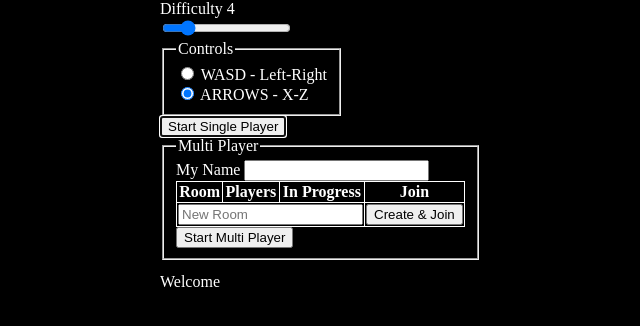
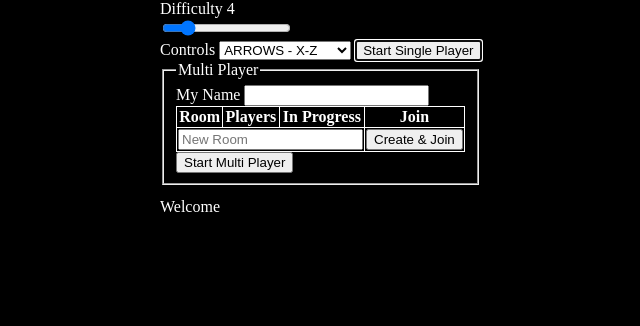
Before and after one commit to arobidoux/dr-oux, a plain HTML site: page assets/html/index.html in a window 1280 px wide. Shown: the whole page, without its empty margins (240-880 px from the left). Drawn offline with nearby package versions, Linux system fonts and the light colour scheme; files that its build step writes are made by us from their sources; no server answers; files whose address does not match are found by name.

Commit message:
fixed the input mapping duplicated bug

```diff
--- a/assets/html/index.html
+++ b/assets/html/index.html
@@ -13,11 +13,15 @@
     <div id="menu">
         <label for="difficulty">Difficulty <span value-of="difficulty"></span></label><br />
         <input type="range" min="1" max="20" name="difficulty" value="4"><br />
-        <fieldset style="display:inline-block">
-            <legend>Controls</legend>
-            <label><input type="radio" name="keymap" value="wasd"> WASD - Left-Right</label><br />
-            <label><input type="radio" name="keymap" value="arrows" checked> ARROWS - X-Z</label>
-        </fieldset><br />
+            <label>
+                Controls
+
+                <select name="keymap">
+                        <option value="wasd"> WASD - Left-Right</option>
+                        <option value="arrows" selected> ARROWS - X-Z</option>
+                </select>
+            </label>
+
         <button id="start-single"> Start Single Player </button><br />
         <fieldset style="display:inline-block;">
             <legend>Multi Player</legend>
--- a/assets/js/menu.js
+++ b/assets/js/menu.js
@@ -105,8 +105,10 @@
 
         switch(name) {
             case "keymap":
-                if(current_inputs)
+                if(current_inputs) {
+                    current_inputs.clearAll();
                     current_inputs.loadKeyMap(keyMap[value]);
+                }
                 break;
         }
     }
```
